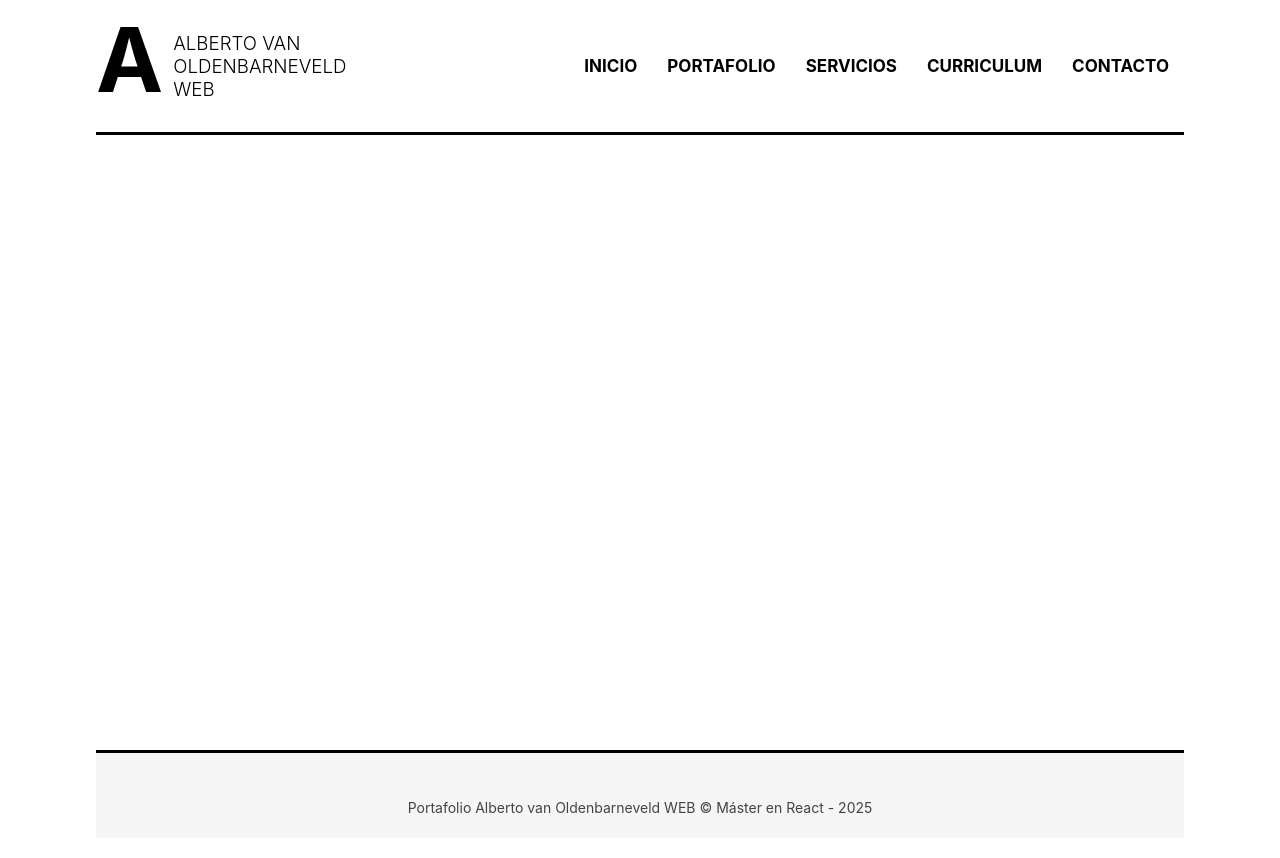
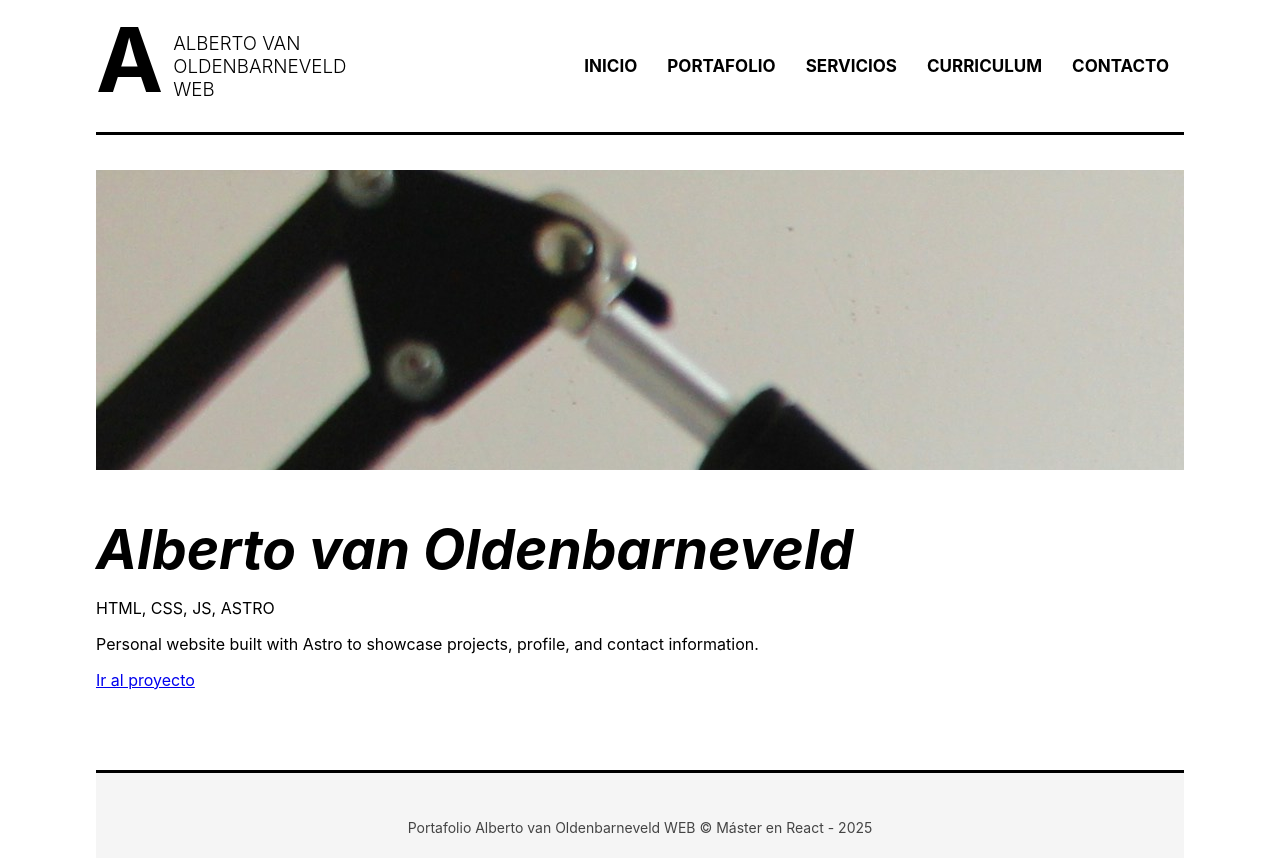
Before and after one commit to avanoldenbarneveld/master-en-react, a React (Create React App) app in the folder 08-proyecto02/: page /proyecto/albertovan.com in a window 1280 px wide. Built offline with nearby package versions, Linux system fonts and the light colour scheme.

Commit message:
add dynamic project detail page with useParams and state management

```diff
--- /dev/null
+++ b/08-proyecto02/src/components/Proyecto.js
@@ -0,0 +1,26 @@
+import React, { useEffect, useState } from 'react'
+import { useParams } from 'react-router-dom'
+import { trabajos } from '../data/trabajos';
+
+export const Proyecto = () => {
+
+    const [proyecto, setProyecto] = useState({});
+    const params = useParams();
+
+    useEffect(()=>{
+        let proyecto = trabajos.filter(trabajo => trabajo.id === params.id);
+        setProyecto(proyecto[0])
+    }, []);
+
+  return (
+    <div className='page page-project'>
+        <div className='mask'>
+            <img src={"/images/"+proyecto.id+".jpg"} alt='' />
+        </div>
+    <h1 className='heading'>{proyecto.nombre}</h1>
+    <p>{proyecto.tecnologias}</p>
+    <p>{proyecto.descripcion}</p>
+    <a href={"https://"+proyecto.url} target='_blank' rel='noreferrer'> Ir al proyecto</a>
+    </div>
+  )
+}
--- a/08-proyecto02/src/index.css
+++ b/08-proyecto02/src/index.css
@@ -243,3 +243,10 @@ button:hover {
   margin-top: 0px;
   border-top: 1px solid #ddd;
 }
+
+
+.page-project .mask {
+  height: 300px;
+  overflow: hidden;
+  box-shadow: 0px opx 20px #ccc;
+}
--- a/08-proyecto02/src/router/MisRutas.js
+++ b/08-proyecto02/src/router/MisRutas.js
@@ -7,6 +7,7 @@ import { Curriculum } from '../components/Curriculum';
 import { Contacto } from '../components/Contacto';
 import { HeaderNav } from '../components/layout/HeaderNav';
 import { Footer } from '../components/layout/Footer';
+import { Proyecto } from '../components/Proyecto';
 
 export const MisRutas = () => {
   return (
@@ -22,6 +23,7 @@ export const MisRutas = () => {
               <Route path='/servicios' element={<Servicios/>} />
               <Route path='/curriculum' element={<Curriculum/>} />
               <Route path='/contacto' element={<Contacto/>} />
+              <Route path='/proyecto/:id' element={<Proyecto/>} />
               <Route path='/error' element={
                 <div className='page'>
                 <h1 className='heading'> Error 404</h1>
```
